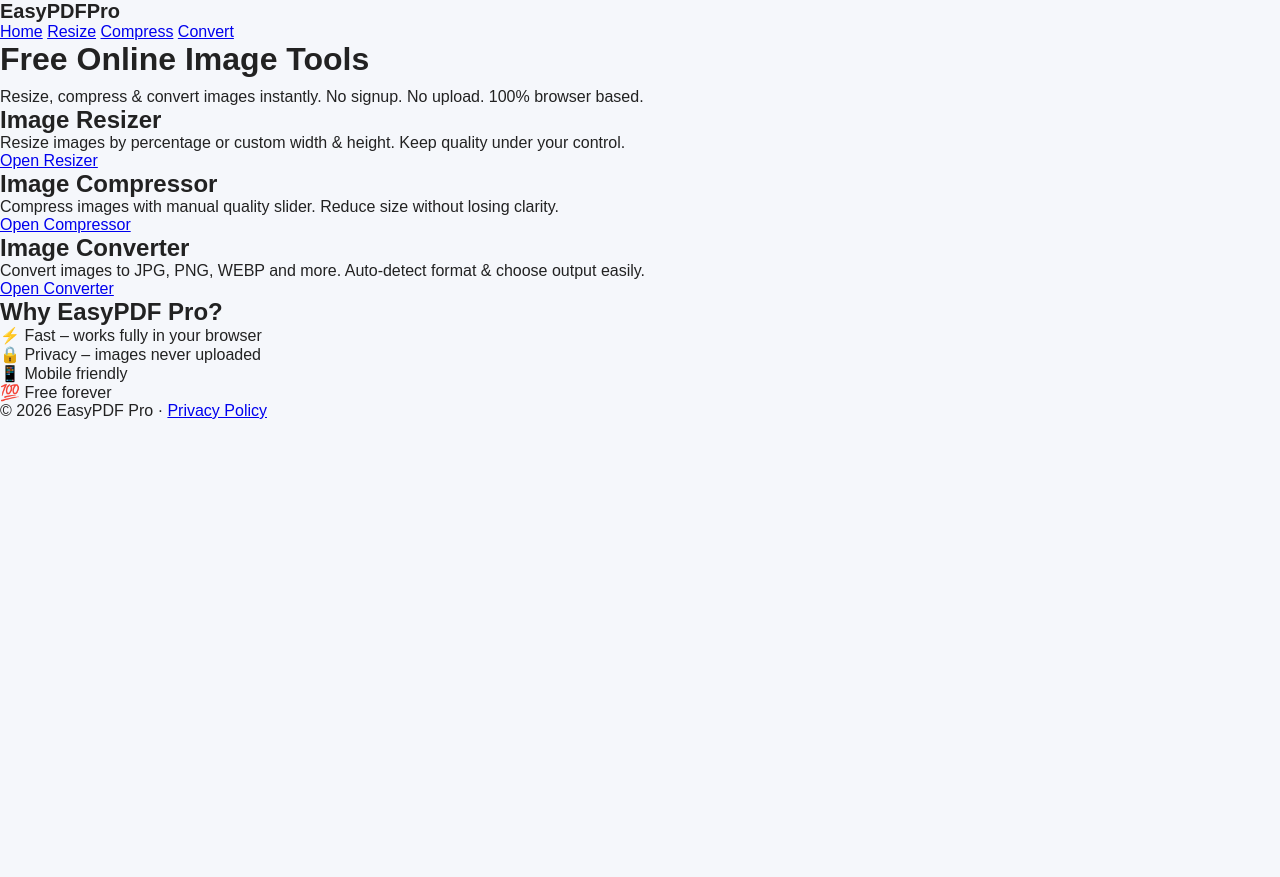
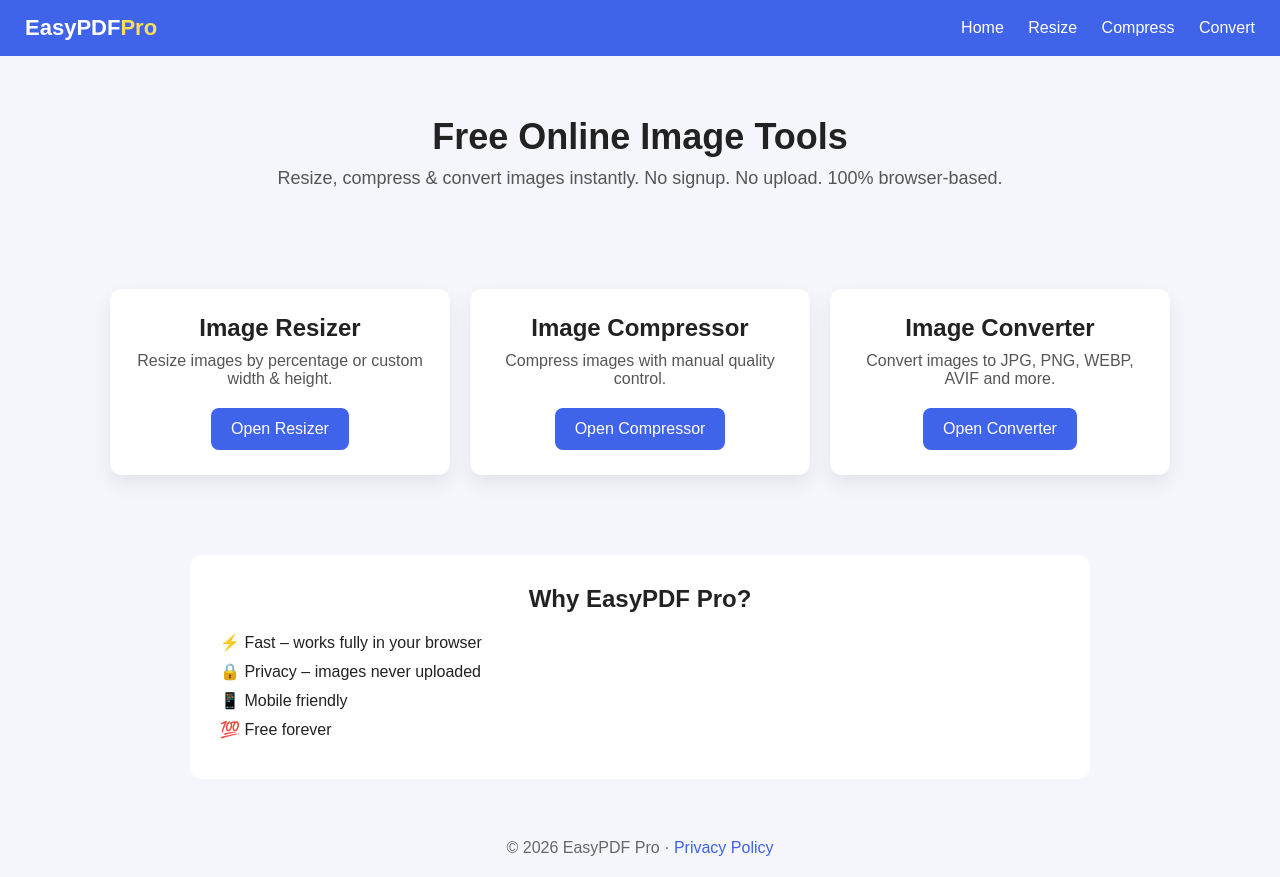
Before and after one commit to manimaran25060-lab/easypdf-pro, a website: page public/index.html in a window 1280 px wide. Before the commit the page ends 800 px from the top, so only its background shows below. Drawn offline with Linux system fonts and the light colour scheme.

Commit message:
Redesigned home page with modern UI

```diff
--- a/public/index.html
+++ b/public/index.html
@@ -5,20 +5,19 @@
   <title>EasyPDF Pro – Free Online Image Tools</title>
   <meta name="viewport" content="width=device-width, initial-scale=1.0" />
 
-  <meta name="description" content="Free online image tools to resize, compress and convert images. 100% browser based. No signup required." />
-
-  <link rel="stylesheet" href="style.css" />
+  <!-- CSS -->
+  <link rel="stylesheet" href="style.css">
 </head>
 <body>
 
-  <!-- NAVBAR -->
+  <!-- HEADER -->
   <header class="navbar">
     <div class="logo">EasyPDF<span>Pro</span></div>
     <nav>
-      <a href="/">Home</a>
-      <a href="/image-resizer.html">Resize</a>
-      <a href="/image-compressor.html">Compress</a>
-      <a href="/image-converter.html">Convert</a>
+      <a href="index.html">Home</a>
+      <a href="image-resizer.html">Resize</a>
+      <a href="image-compress.html">Compress</a>
+      <a href="image-converter.html">Convert</a>
     </nav>
   </header>
 
@@ -27,40 +26,29 @@
     <h1>Free Online Image Tools</h1>
     <p>
       Resize, compress & convert images instantly.
-      No signup. No upload. 100% browser based.
+      No signup. No upload. 100% browser-based.
     </p>
   </section>
 
   <!-- TOOLS -->
   <section class="tools">
-
     <div class="tool-card">
       <h2>Image Resizer</h2>
-      <p>
-        Resize images by percentage or custom width & height.
-        Keep quality under your control.
-      </p>
-      <a href="/image-resizer.html" class="btn">Open Resizer</a>
+      <p>Resize images by percentage or custom width & height.</p>
+      <a href="image-resizer.html" class="btn">Open Resizer</a>
     </div>
 
     <div class="tool-card">
       <h2>Image Compressor</h2>
-      <p>
-        Compress images with manual quality slider.
-        Reduce size without losing clarity.
-      </p>
-      <a href="/image-compressor.html" class="btn">Open Compressor</a>
+      <p>Compress images with manual quality control.</p>
+      <a href="image-compress.html" class="btn">Open Compressor</a>
     </div>
 
     <div class="tool-card">
       <h2>Image Converter</h2>
-      <p>
-        Convert images to JPG, PNG, WEBP and more.
-        Auto-detect format & choose output easily.
-      </p>
-      <a href="/image-converter.html" class="btn">Open Converter</a>
+      <p>Convert images to JPG, PNG, WEBP, AVIF and more.</p>
+      <a href="image-converter.html" class="btn">Open Converter</a>
     </div>
-
   </section>
 
   <!-- WHY -->
@@ -76,7 +64,7 @@
 
   <!-- FOOTER -->
   <footer>
-    <p>© 2026 EasyPDF Pro · <a href="/privacy.html">Privacy Policy</a></p>
+    © 2026 EasyPDF Pro · <a href="privacy.html">Privacy Policy</a>
   </footer>
 
 </body>
--- a/public/style.css
+++ b/public/style.css
@@ -1,122 +1,134 @@
 * {
+  box-sizing: border-box;
   margin: 0;
   padding: 0;
-  box-sizing: border-box;
-  font-family: Arial, sans-serif;
+  font-family: Arial, Helvetica, sans-serif;
 }
 
 body {
-  background: #f5f7fb;
+  background: #f4f6fb;
   color: #222;
 }
 
-/* HEADER */
-.header {
-  background: #4169e1;
-  color: white;
-  padding: 14px 24px;
+/* NAVBAR */
+.navbar {
   display: flex;
   justify-content: space-between;
   align-items: center;
+  padding: 15px 25px;
+  background: #3f63e9;
 }
 
 .logo {
-  font-size: 20px;
+  color: #fff;
+  font-size: 22px;
   font-weight: bold;
 }
 
-.nav a {
-  color: white;
+.logo span {
+  color: #ffdd57;
+}
+
+.navbar nav a {
+  color: #fff;
   text-decoration: none;
   margin-left: 20px;
-  font-size: 15px;
+  font-weight: 500;
 }
 
-.nav a.active {
+.navbar nav a:hover {
   text-decoration: underline;
 }
 
-/* MAIN */
-.container {
-  max-width: 900px;
-  margin: 50px auto;
-  padding: 0 20px;
+/* HERO */
+.hero {
+  text-align: center;
+  padding: 60px 20px;
+}
+
+.hero h1 {
+  font-size: 36px;
+  margin-bottom: 10px;
+}
+
+.hero p {
+  font-size: 18px;
+  color: #555;
+}
+
+/* TOOLS */
+.tools {
+  display: grid;
+  grid-template-columns: repeat(auto-fit, minmax(260px, 1fr));
+  gap: 20px;
+  padding: 40px 20px;
+  max-width: 1100px;
+  margin: auto;
+}
+
+.tool-card {
+  background: #fff;
+  padding: 25px;
+  border-radius: 12px;
+  box-shadow: 0 8px 20px rgba(0,0,0,0.08);
   text-align: center;
 }
 
-h1 {
-  font-size: 32px;
+.tool-card h2 {
   margin-bottom: 10px;
 }
 
-.subtitle {
+.tool-card p {
   color: #555;
-  margin-bottom: 30px;
+  margin-bottom: 20px;
 }
 
-/* CARD */
-.card {
-  background: white;
+.btn {
+  display: inline-block;
+  padding: 12px 20px;
+  background: #3f63e9;
+  color: #fff;
+  text-decoration: none;
+  border-radius: 8px;
+}
+
+.btn:hover {
+  background: #2f4fd1;
+}
+
+/* WHY */
+.why {
+  background: #fff;
+  margin: 40px 20px;
   padding: 30px;
   border-radius: 12px;
-  box-shadow: 0 8px 30px rgba(0,0,0,0.08);
+  max-width: 900px;
+  margin-left: auto;
+  margin-right: auto;
 }
 
-/* UPLOAD */
-.upload-box {
-  display: block;
-  border: 2px dashed #4169e1;
-  border-radius: 10px;
-  padding: 40px;
-  cursor: pointer;
-  margin-bottom: 25px;
-  color: #4169e1;
-  font-weight: bold;
+.why h2 {
+  text-align: center;
+  margin-bottom: 20px;
 }
 
-.upload-box input {
-  display: none;
+.why ul {
+  list-style: none;
 }
 
-/* FIELD */
-.field {
-  margin-bottom: 25px;
-  text-align: left;
-}
-
-.field label {
-  display: block;
-  margin-bottom: 6px;
-  font-weight: bold;
-}
-
-.field select {
-  width: 100%;
-  padding: 10px;
+.why li {
+  margin: 10px 0;
   font-size: 16px;
 }
 
-/* BUTTON */
-button {
-  width: 100%;
-  padding: 14px;
-  background: #4169e1;
-  border: none;
-  color: white;
-  font-size: 17px;
-  border-radius: 8px;
-  cursor: pointer;
+/* FOOTER */
+footer {
+  text-align: center;
+  padding: 20px;
+  color: #666;
 }
 
-button:hover {
-  background: #365edc;
+footer a {
+  color: #3f63e9;
+  text-decoration: none;
 }
-
-/* FOOTER */
-.footer {
-  margin-top: 60px;
-  padding: 20px;
-  text-align: center;
-  color: #777;
-  font-size: 14px;
-}
```
